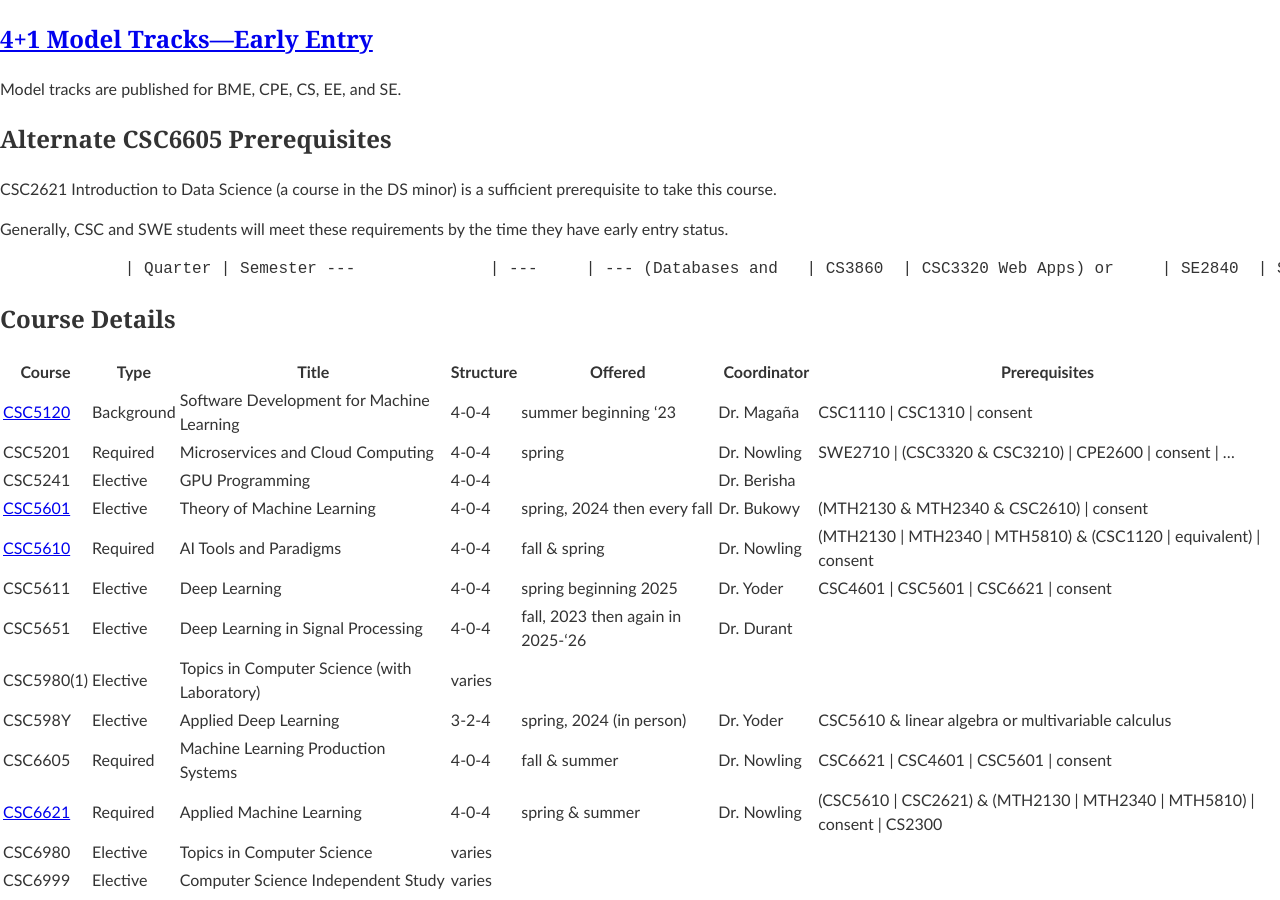
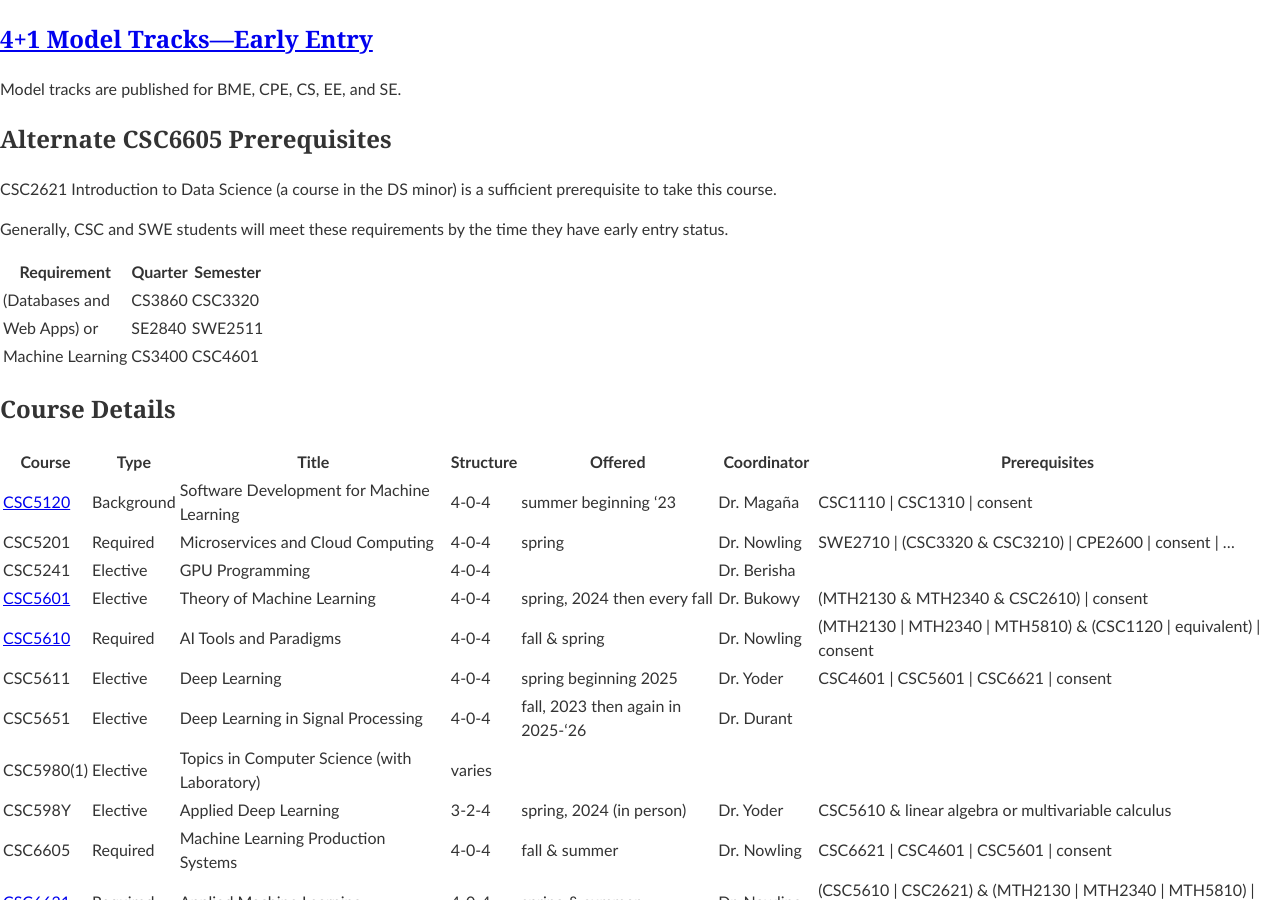
Before and after one commit to edurant/edurant.github.io, a Jekyll site: the page built from advising/msml.md, in a window 1280 px wide and 900 px high, scrolled down 2146 px. Built offline with Jekyll 4.4.1, drawn with Linux system fonts in a browser that asks for light colours; our own code applies the rules of GitHub Pages for plain Markdown files.

Commit message:
MSML: md table not rendering, tweaking format

```diff
--- a/advising/msml.md
+++ b/advising/msml.md
@@ -76,7 +76,7 @@ CSC2621 Introduction to Data Science (a course in the DS minor) is a sufficient
 
 Generally, CSC and SWE students will meet these requirements by the time they have early entry status.
 
-                 | Quarter | Semester
+Requirement      | Quarter | Semester
 ---              | ---     | ---
 (Databases and   | CS3860  | CSC3320
 Web Apps) or     | SE2840  | SWE2511
```
